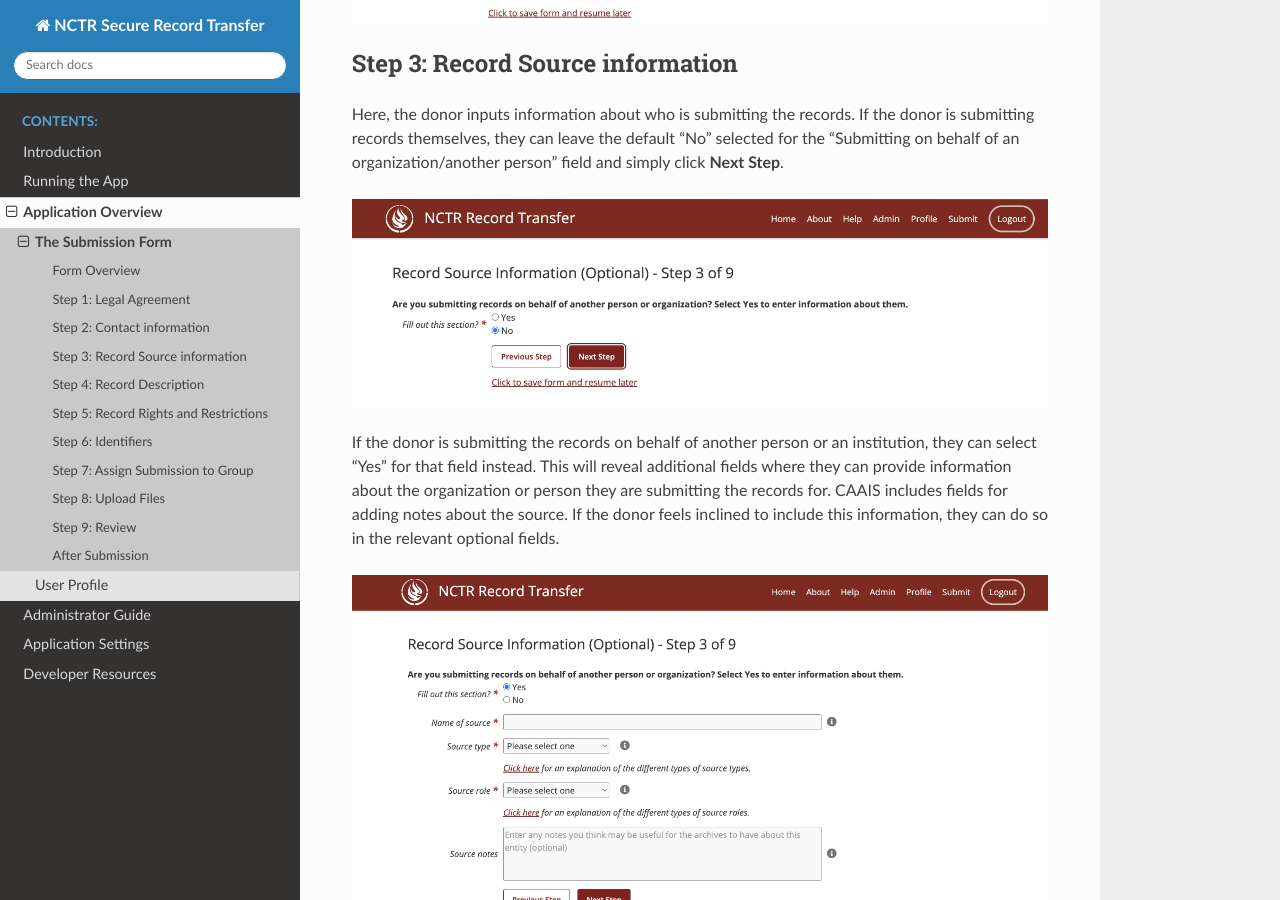
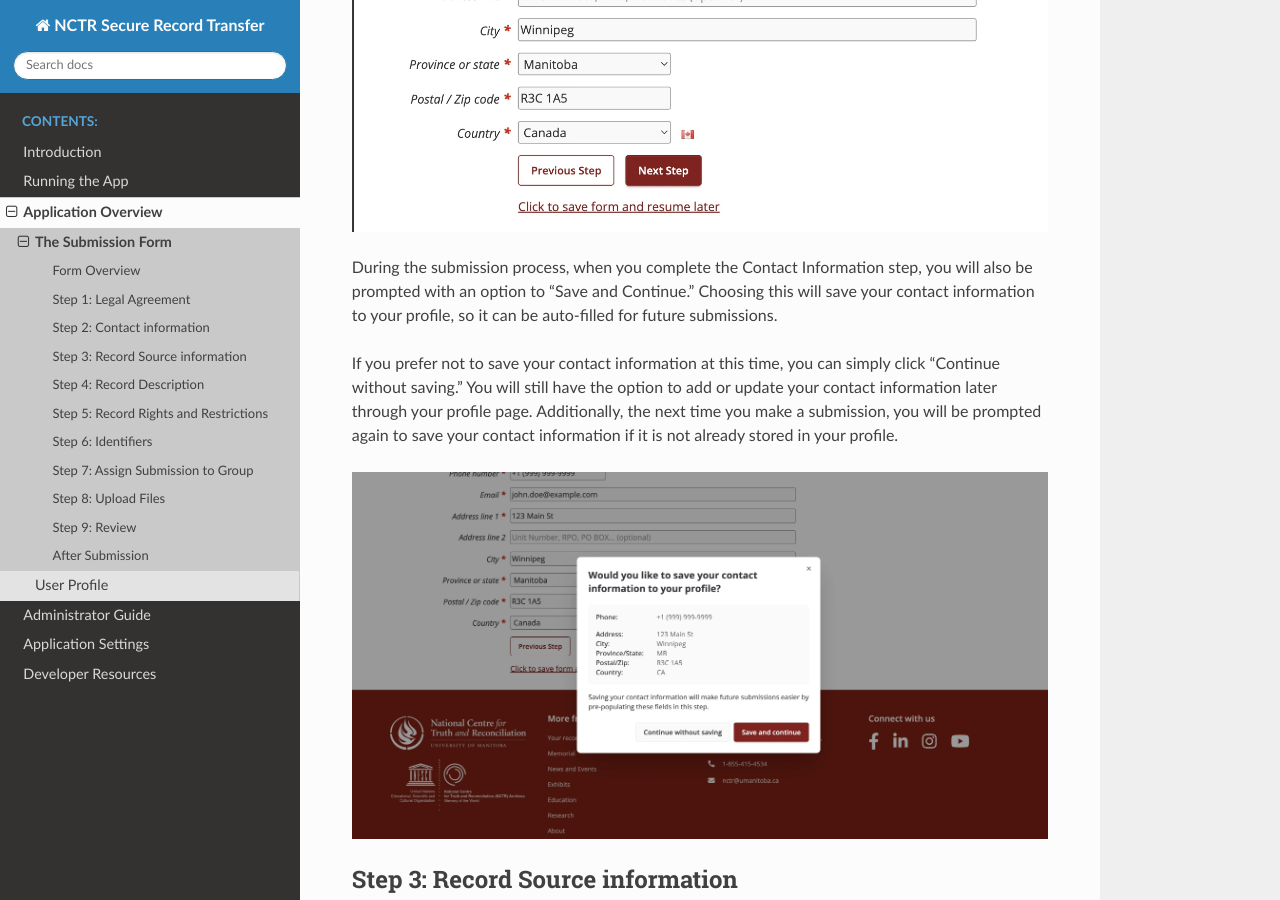
Before and after one commit to NationalCentreTruthReconciliation/Secure-Record-Transfer, a Sphinx documentation site: the page built from docs/application_overview/submission-form.rst, in a window 1280 px wide and 900 px high, scrolled down 3099 px. Built offline with Sphinx 7.4.7 and the Read the Docs theme 3.1.0, drawn with Linux system fonts in a browser that asks for light colours.

Commit message:
Add text for save modal in step 2

```diff
--- a/docs/application_overview/submission-form.rst
+++ b/docs/application_overview/submission-form.rst
@@ -66,6 +66,14 @@
 
 .. image:: images/submission_step_2_prefilled.webp
     :alt: Step 2 of the submission form prefilled
+
+During the submission process, when you complete the Contact Information step, you will also be prompted with an option to "Save and Continue." Choosing this will save your contact information to your profile, so it can be auto-filled for future submissions.
+
+If you prefer not to save your contact information at this time, you can simply click "Continue without saving." You will still have the option to add or update your contact information later through your profile page. Additionally, the next time you make a submission, you will be prompted again to save your contact information if it is not already stored in your profile.
+
+
+.. image:: images/submission_step_2_save_modal.webp
+    :alt: Step 2 of the submission form save modal
 
 
 
```
Also changed, not shown: docs/application_overview/images/submission_step_2_prefilled.webp, docs/application_overview/images/submission_step_2_save_modal.webp (added).
